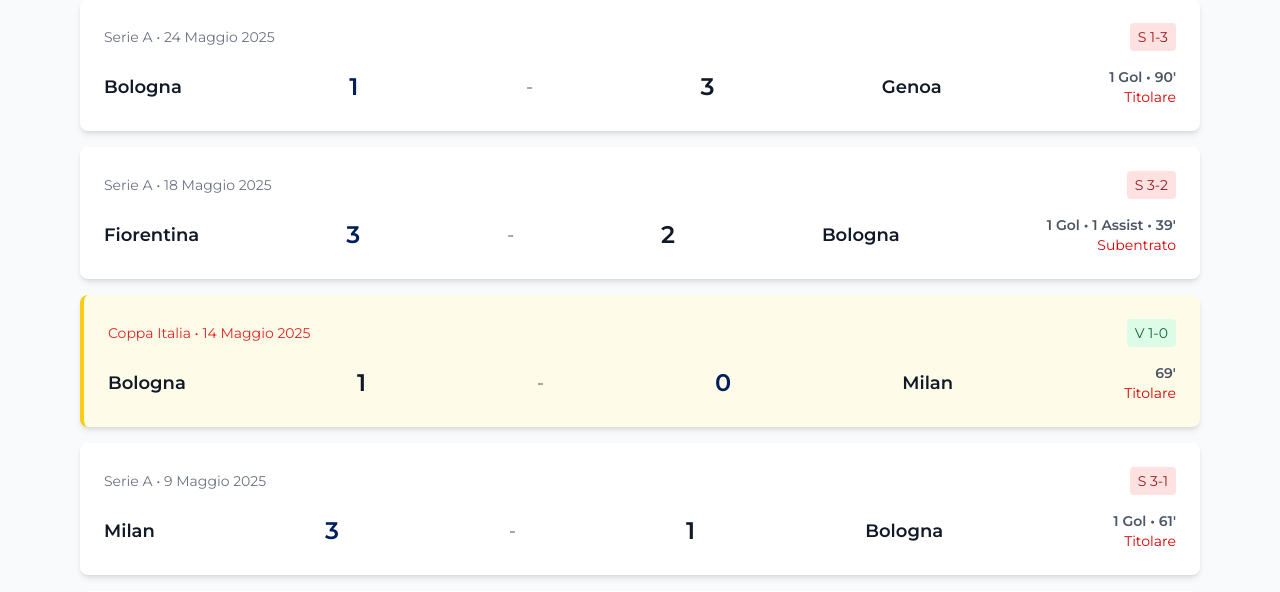
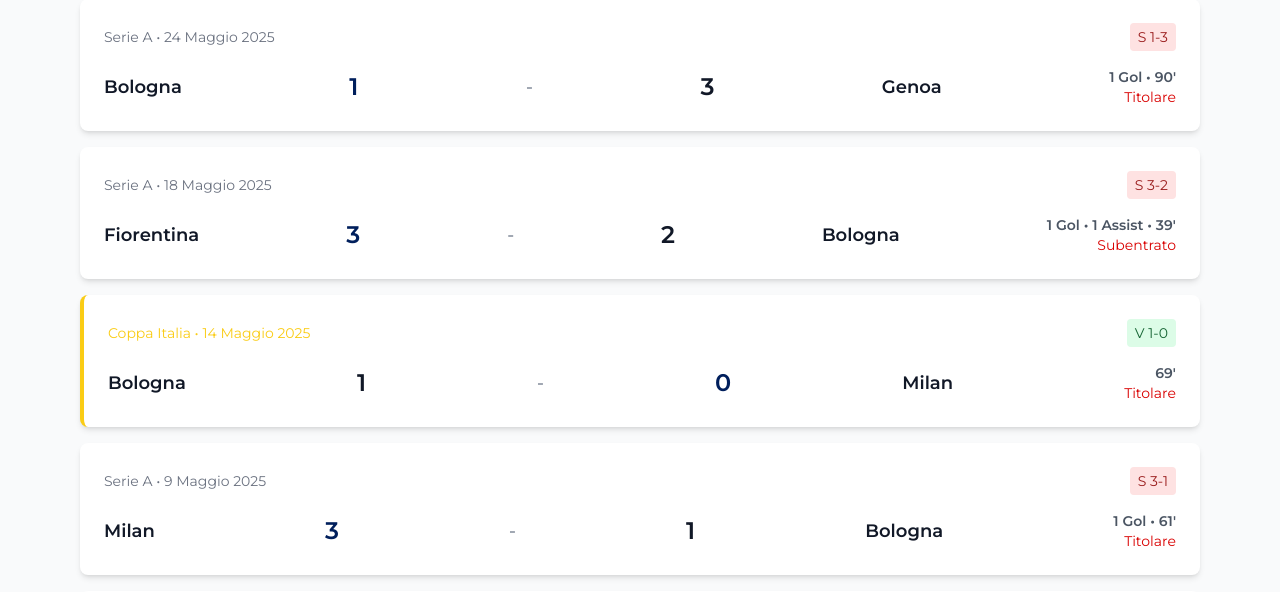
Before and after one commit to FutBolo/riccardo.orsolini.app, a Flask app: page /storico in a window 1280 px wide. Shown: the part 1053-1645 px from the top of the page. Run offline with Flask 3, Linux system fonts and the light colour scheme; some libraries are stand-ins or nearby versions.

Commit message:
Add files via upload

```diff
--- a/templates/storico.html
+++ b/templates/storico.html
@@ -159,8 +159,8 @@
 </div>
 </div>
 <!-- Coppa Italia -->
-<div class="match-card bg-yellow-50 rounded-lg shadow-md p-6 hover:shadow-lg transition-shadow border-l-4 border-yellow-400">
-<div class="flex justify-between items-center mb-4 text-sm text-red-600 font-medium">
+<div class="match-card bg-white rounded-lg shadow-md p-6 hover:shadow-lg transition-shadow border-l-4 border-yellow-400">
+<div class="flex justify-between items-center mb-4 text-sm text-yellow-400 font-medium">
               Coppa Italia • 14 Maggio 2025
               <span class="bg-green-100 text-green-800 px-2 py-1 rounded text-sm font-medium ml-auto">V 1-0</span>
 </div>
```
